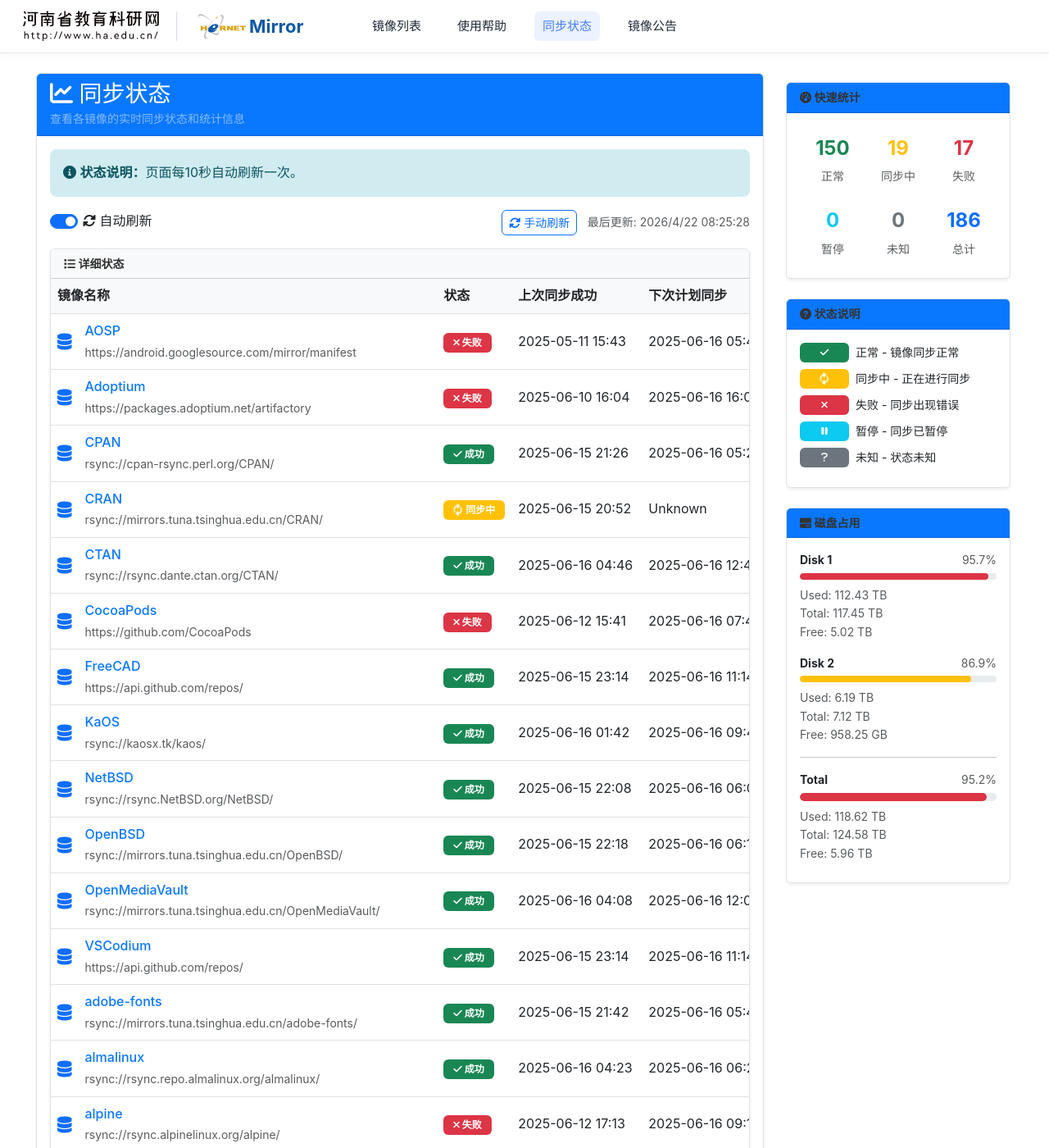
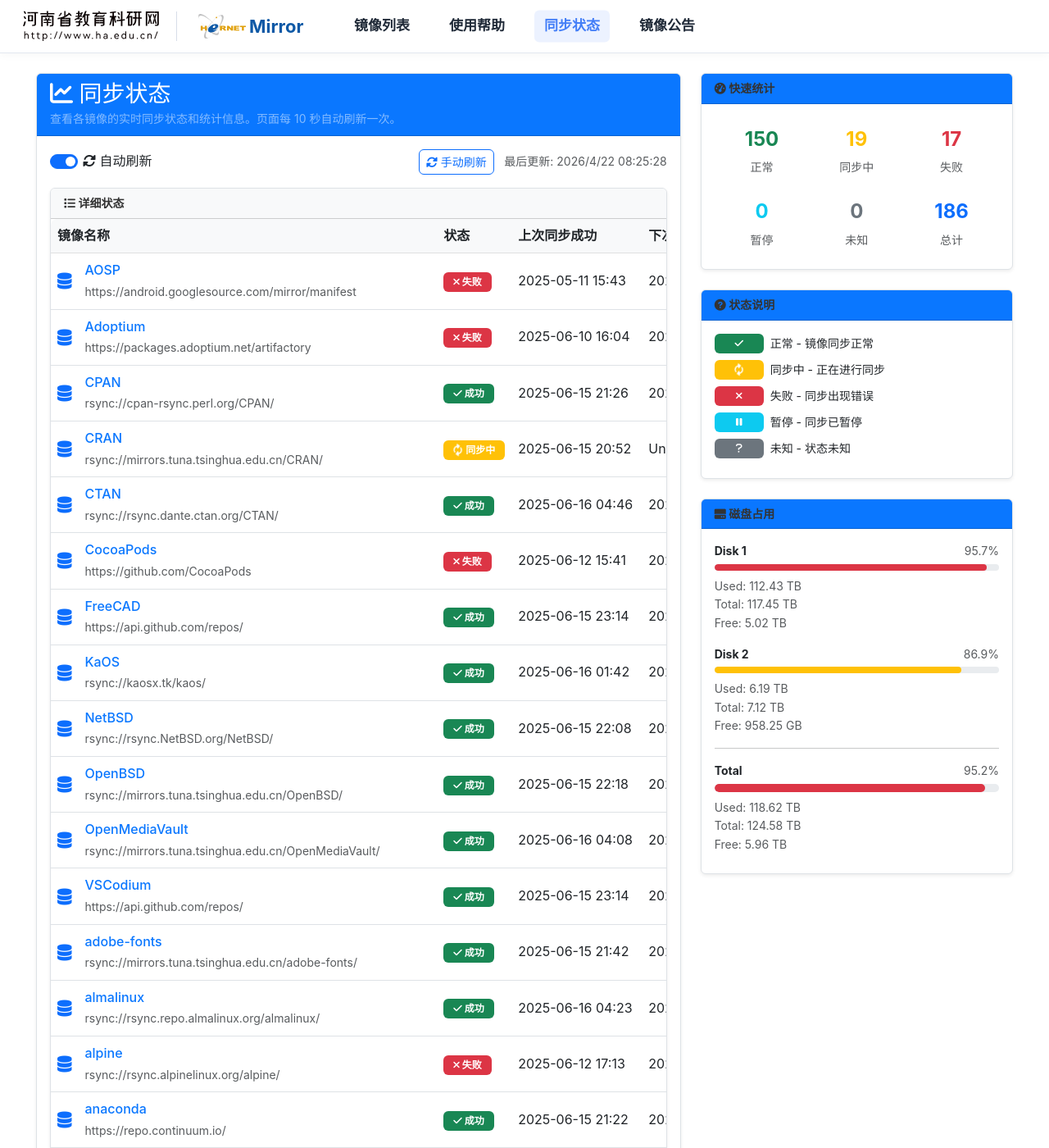
Before and after one commit to hernet-mirrors/ha-mirrors-web, a Jekyll site: the page built from status.html, in a window 1280 px wide and 1400 px high. Shown: the whole window at 82% size. Built offline with Jekyll 4.4.1, drawn with Linux system fonts in a browser that asks for light colours.

Commit message:
style: align status width with index, white card headers, bigger nav
- status.html: col-lg-9 / col-lg-3 -> col-lg-8 / col-lg-4 so the page
  matches the index layout width. Sidebar col now carries the
  sidebar-container class directly (one fewer wrapper). The '状态说明'
  alert box is gone; the '页面每 10 秒自动刷新一次' sentence merges
  into the header subtitle next to '查看各镜像的实时同步状态和统计信息'.
- status.css: drop .container { max-width: 100% } and the desktop
  sticky/scroll sidebar block (position:sticky + overflow-y:auto +
  webkit scrollbar) so sidebar flows in document order.
- index-layout.css: .index-card-header and its inner h5/i force
  color:#ffffff !important so the blue card titles (公告通知 / 域名
  选择 / 下载链接 / 联系我们 / 友情链接) render in white instead of
  inheriting dark text.
- header.css: .site-nav a font-size 15 -> 17px, weight 500 -> 700,
  padding 6px 10 -> 12px. Tablet breakpoint 14 -> 16px/700; mobile
  13 -> 15px/700.

cache-bust: main/header/footer css -> ?v=17, index/index-layout -> ?v=17.

```diff
--- a/_includes/head.html
+++ b/_includes/head.html
@@ -31,7 +31,7 @@
 
 <link href="{{ '/static/css/bootstrap.min.css' | relative_url }}" rel="stylesheet">
 <link href="{{ '/static/css/all.min.css' | relative_url }}" rel="stylesheet">
-<link href="{{ '/static/css/main.css' | relative_url }}?v=16" rel="stylesheet">
-<link href="{{ '/static/css/header.css' | relative_url }}?v=16" rel="stylesheet">
-<link href="{{ '/static/css/footer.css' | relative_url }}?v=16" rel="stylesheet">
+<link href="{{ '/static/css/main.css' | relative_url }}?v=17" rel="stylesheet">
+<link href="{{ '/static/css/header.css' | relative_url }}?v=17" rel="stylesheet">
+<link href="{{ '/static/css/footer.css' | relative_url }}?v=17" rel="stylesheet">
 </head>
--- a/_layouts/index.html
+++ b/_layouts/index.html
@@ -2,8 +2,8 @@
 layout: default
 ---
 
-<link rel="stylesheet" href="{{ '/static/css/index.css' | relative_url }}?v=10">
-<link rel="stylesheet" href="{{ '/static/css/index-layout.css' | relative_url }}?v=10">
+<link rel="stylesheet" href="{{ '/static/css/index.css' | relative_url }}?v=17">
+<link rel="stylesheet" href="{{ '/static/css/index-layout.css' | relative_url }}?v=17">
 
 {% if page.legacy %}
 <div class="legacy-wrapper">
--- a/static/css/header.css
+++ b/static/css/header.css
@@ -55,9 +55,9 @@
 .site-nav a {
   color: #1f2937;
   text-decoration: none;
-  font-size: 15px;
-  font-weight: 500;
-  padding: 6px 10px;
+  font-size: 17px;
+  font-weight: 700;
+  padding: 6px 12px;
   border-radius: 6px;
   transition: color 0.15s ease, background-color 0.15s ease;
   white-space: nowrap;
@@ -108,7 +108,7 @@
 @media (max-width: 1100px) {
   .site-header-inner { gap: 14px; padding: 10px 18px; }
   .site-nav { gap: 14px; }
-  .site-nav a { font-size: 14px; padding: 5px 8px; }
+  .site-nav a { font-size: 16px; font-weight: 700; padding: 5px 10px; }
   .brand-main img { height: 34px; }
   .brand-mirror img { height: 26px; }
   .brand-mirror { font-size: 18px; }
@@ -133,7 +133,7 @@
     padding-top: 4px;
     border-top: 1px solid #eef1f6;
   }
-  .site-nav a { font-size: 13px; padding: 4px 6px; flex-shrink: 0; }
+  .site-nav a { font-size: 15px; font-weight: 700; padding: 4px 8px; flex-shrink: 0; }
   .brand-main { order: 1; }
   .brand-sep { order: 2; height: 24px; }
   .brand-mirror { order: 3; margin-left: 0; font-size: 16px; }
--- a/static/css/status.css
+++ b/static/css/status.css
@@ -38,64 +38,7 @@
 }
 
 @media (max-width: 991.98px) {
-    .sidebar-container {
-        margin-top: 2rem;
-    }
-}
-
-@media (min-width: 992px) {
-    .row.status-equal-height {
-        display: flex;
-        align-items: stretch;
-    }
-
-    .status-equal-height > .col-lg-9,
-    .status-equal-height > .col-lg-3 {
-        display: flex;
-        flex-direction: column;
-    }
-
-    .status-equal-height > .col-lg-9 > .card,
-    .status-equal-height > .col-lg-3 > .sidebar-container {
-        flex: 1 1 auto; /* Grow to fill column */
-    }
-
-    .sidebar-container {
-        position: sticky;
-        top: 100px; /* Header height (80px) + spacing (20px) */
-        height: calc(100vh - 100px); /* Set height for sticky to work */
-        display: flex;
-        flex-direction: column;
-    }
-
-    .sidebar-content {
-        overflow-y: auto;
-        /* Custom scrollbar styles */
-        scrollbar-width: thin;
-        scrollbar-color: #0A77FF #f1f1f1;
-    }
-
-    .sidebar-content::-webkit-scrollbar {
-        width: 6px;
-    }
-
-    .sidebar-content::-webkit-scrollbar-track {
-        background: #f1f1f1;
-        border-radius: 3px;
-    }
-
-    .sidebar-content::-webkit-scrollbar-thumb {
-        background: #0A77FF;
-        border-radius: 3px;
-    }
-
-    .sidebar-content::-webkit-scrollbar-thumb:hover {
-        background: #0056b3;
-    }
-}
-
-.container {
-    max-width: 100%;
+    .sidebar-container { margin-top: 2rem; }
 }
 
 .row {
--- a/status.html
+++ b/status.html
@@ -6,19 +6,14 @@
 ---
 
 <div class="row">
-    <div class="col-lg-9 col-12">
+    <div class="col-lg-8 col-12">
         <!-- 状态说明 -->
         <div class="card shadow-sm mb-4 status-card">
             <div class="card-header status-card-header">
                 <h1 class="h3 mb-0"><i class="fas fa-chart-line"></i> 同步状态</h1>
-                <small class="text-white-50">查看各镜像的实时同步状态和统计信息</small>
+                <small class="text-white-50">查看各镜像的实时同步状态和统计信息。页面每 10 秒自动刷新一次。</small>
             </div>
             <div class="card-body">
-                <div class="alert alert-info" role="alert">
-                    <i class="fas fa-info-circle"></i>
-                    <strong>状态说明：</strong>页面每10秒自动刷新一次。
-                </div>
-
                 <!-- 控制按钮 -->
                 <div class="d-flex justify-content-between align-items-center mb-3">
                     <div class="form-check form-switch">
@@ -77,9 +72,8 @@
     </div>
 
     <!-- 右侧边栏 -->
-    <div class="col-lg-3 col-12">
-        <div class="sidebar-container">
-            <div class="sidebar-content">
+    <div class="col-lg-4 col-12 sidebar-container">
+        <div class="sidebar-content">
                 <!-- 快速统计 -->
                 <div class="card shadow-sm mb-4 status-card">
                     <div class="card-header status-card-header">
@@ -176,7 +170,6 @@
                         </div>
                     </div>
                 </div>
-            </div>
         </div>
     </div>
 </div>
```
Also changed, not shown: static/css/index-layout.css (+5 -2 lines).
